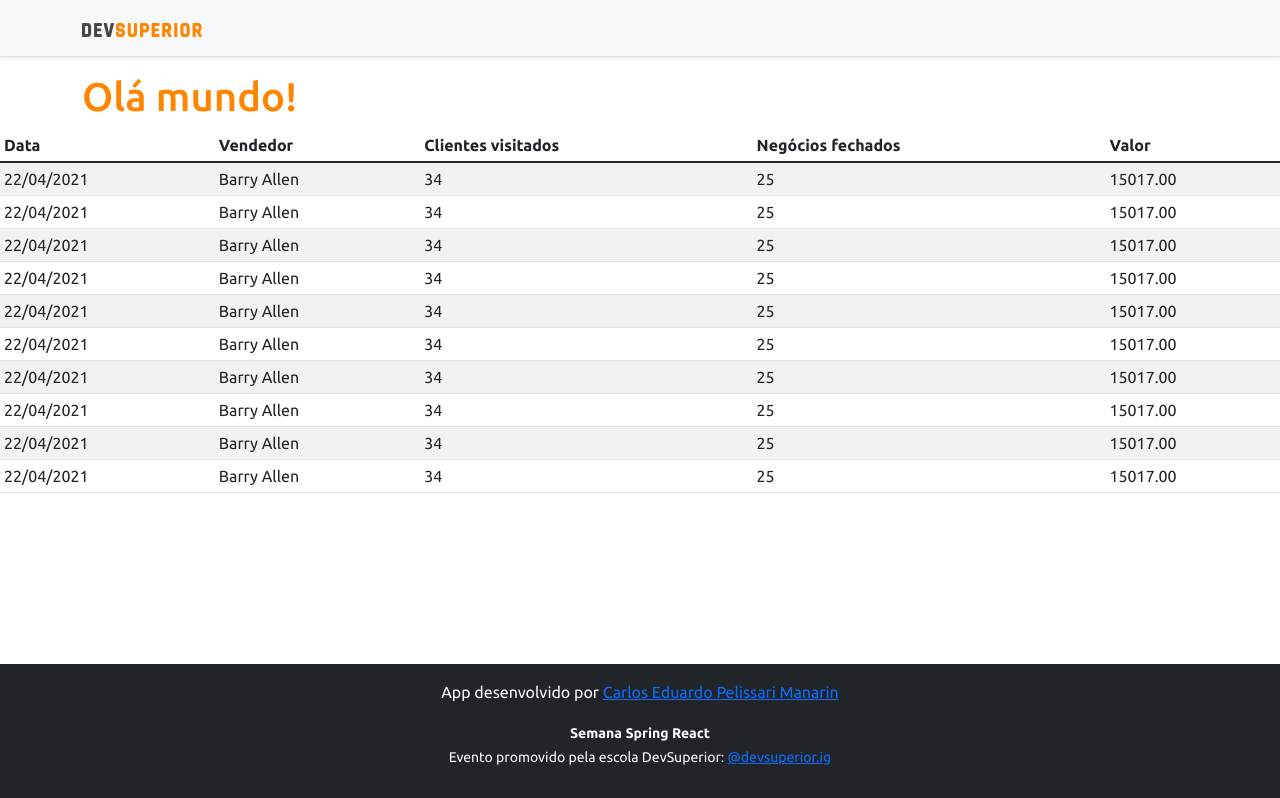
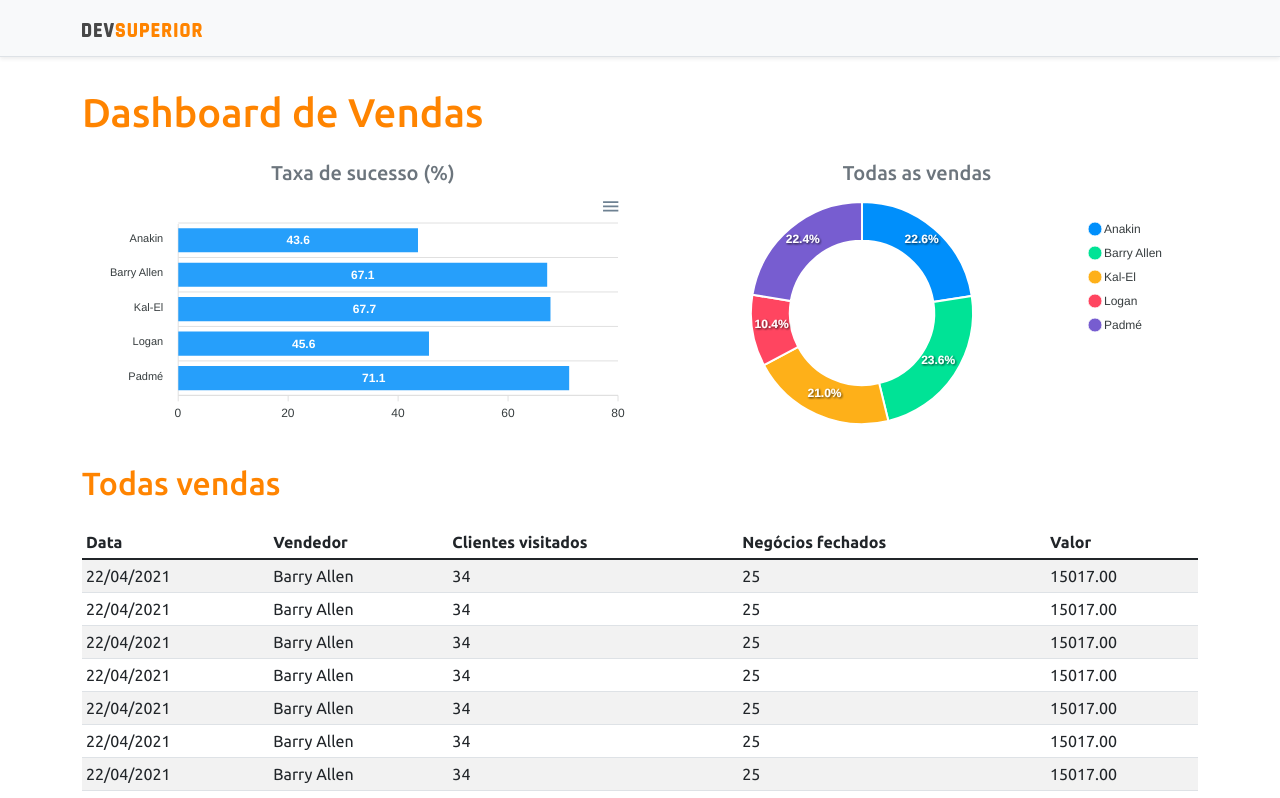
Before and after one commit to carlosedupm/projeto-sds3, a React (Create React App) app in the folder frontend/: page / in a window 1280 px wide. Shown: the top 798 px of the page. Built offline with nearby package versions, Linux system fonts and the light colour scheme.

Commit message:
Static charts

```diff
--- a/frontend/package.json
+++ b/frontend/package.json
@@ -11,8 +11,10 @@
     "@types/node": "^12.0.0",
     "@types/react": "^17.0.0",
     "@types/react-dom": "^17.0.0",
+    "apexcharts": "^3.29.0",
     "bootstrap": "^5.1.3",
     "react": "^17.0.2",
+    "react-apexcharts": "^1.3.9",
     "react-dom": "^17.0.2",
     "react-scripts": "4.0.3",
     "typescript": "^4.1.2",
--- a/frontend/src/App.tsx
+++ b/frontend/src/App.tsx
@@ -1,5 +1,7 @@
-import DataTable from 'components/DataTable/DataTable';
-import Footer from 'components/Footer/Footer';
+import BarChart from 'components/BarChart';
+import DataTable from 'components/DataTable';
+import DonutChart from 'components/DonutChart';
+import Footer from 'components/Footer';
 import NavBar from 'components/NavBar/NavBar';
 import React from 'react';
 
@@ -8,9 +10,25 @@
     <>
       <NavBar />
       <div className="container">
-        <h1 className="text-primary">Olá mundo!</h1>
+        <h1 className="text-primary py-3">Dashboard de Vendas</h1>
+
+        <div className="row px-3">
+          <div className="col-sm-6">
+              <h5 className="text-center text-secondary">Taxa de sucesso (%)</h5>
+              <BarChart />
+          </div>
+          <div className="col-sm-6">
+              <h5 className="text-center text-secondary">Todas as vendas</h5>
+              <DonutChart />
+          </div>
+        </div>
+
+
+      <div className="py-3">
+        <h2 className="text-primary">Todas vendas</h2>
+     </div>
+      <DataTable />
       </div>
-      <DataTable />
       <Footer />
     </>
   );
--- /dev/null
+++ b/frontend/src/components/BarChart/index.tsx
@@ -0,0 +1,36 @@
+import Chart from 'react-apexcharts';
+
+
+
+const BarChart  = () => {
+
+    const options = {
+      plotOptions: {
+          bar: {
+              horizontal: true,
+          }
+      },
+  };
+
+  const mockData = {
+      labels: {
+          categories: ['Anakin', 'Barry Allen', 'Kal-El', 'Logan', 'Padmé']
+      },
+      series: [
+          {
+              name: "% Sucesso",
+              data: [43.6, 67.1, 67.7, 45.6, 71.1]
+          }
+      ]
+  };
+    return (
+      <Chart options={{...options, xaxis: mockData.labels}}
+        series={mockData.series}
+        type="bar"
+        height="240"
+      />
+    );
+  }
+
+export default BarChart
+  ;
--- a/frontend/src/components/DataTable/DataTable.tsx
+++ b/frontend/src/components/DataTable/index.tsx
@@ -1,9 +1,5 @@
-import React from 'react';
-import ImgDsDark from 'assets/img/ds-dark.svg'
 
-
-const DataTable
-  = () => {
+const DataTable  = () => {
     return (
       <div className="table-responsive">
         <table className="table table-striped table-sm">
@@ -80,13 +76,6 @@
               <td>25</td>
               <td>15017.00</td>
             </tr>
-            <tr>
-              <td>22/04/2021</td>
-              <td>Barry Allen</td>
-              <td>34</td>
-              <td>25</td>
-              <td>15017.00</td>
-            </tr>
 
           </tbody>
         </table>
--- /dev/null
+++ b/frontend/src/components/DonutChart/index.tsx
@@ -0,0 +1,24 @@
+import Chart from 'react-apexcharts';
+
+const DonutChart  = () => {
+
+  const mockData = {
+    series: [477138, 499928, 444867, 220426, 473088],
+    labels: ['Anakin', 'Barry Allen', 'Kal-El', 'Logan', 'Padmé']
+}
+
+const options = {
+    legend: {
+        show: true
+    }
+}
+  return (
+    <Chart options={{...options, labels: mockData.labels}}
+        series={mockData.series}
+        type="donut"
+        height="240"
+      />
+  );
+}
+
+export default DonutChart;
--- a/frontend/src/components/NavBar/NavBar.tsx
+++ b/frontend/src/components/NavBar/NavBar.tsx
@@ -1,4 +1,3 @@
-import React from 'react';
 import ImgDsDark from 'assets/img/ds-dark.svg'
 
 
```
Also changed, not shown: frontend/src/components/Footer/index.tsx (renamed from frontend/src/components/Footer/Footer.tsx, +2 -7 lines), 1 other file (tests, documents, lock files or other folders).
